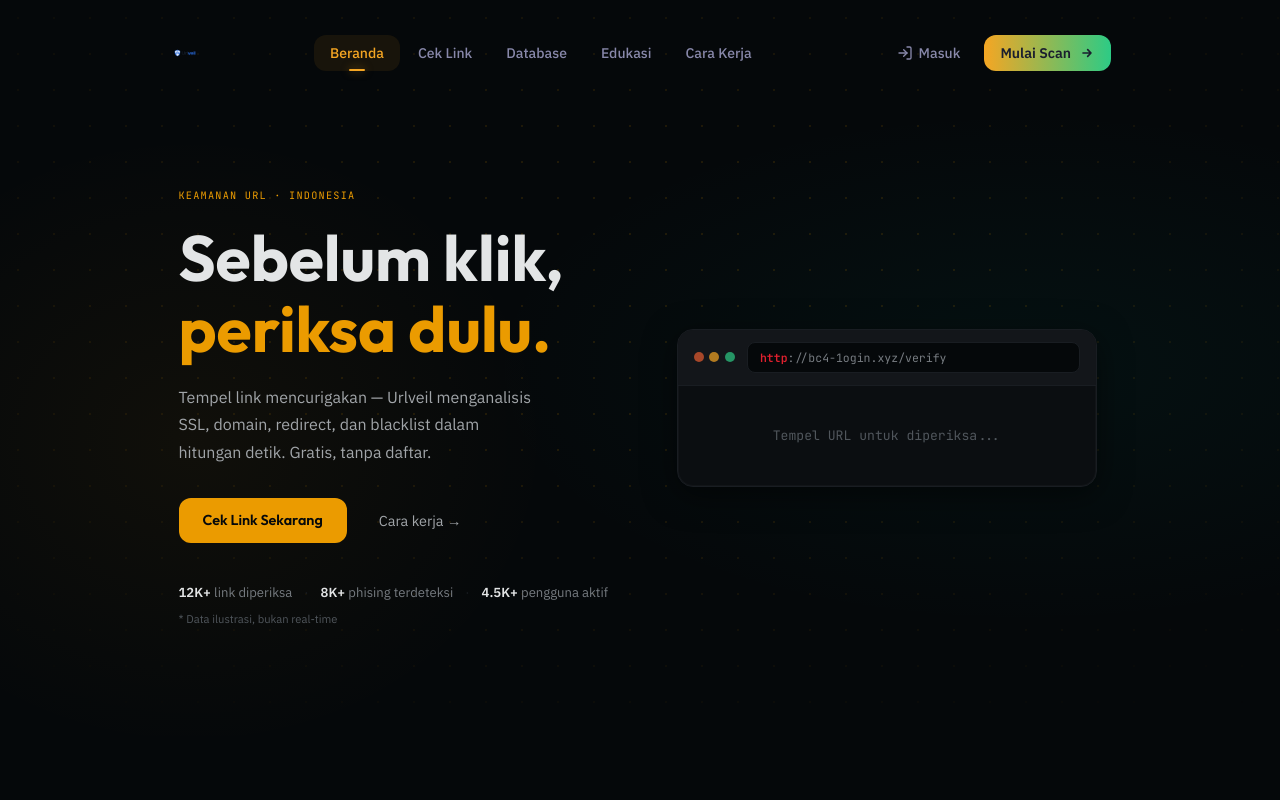
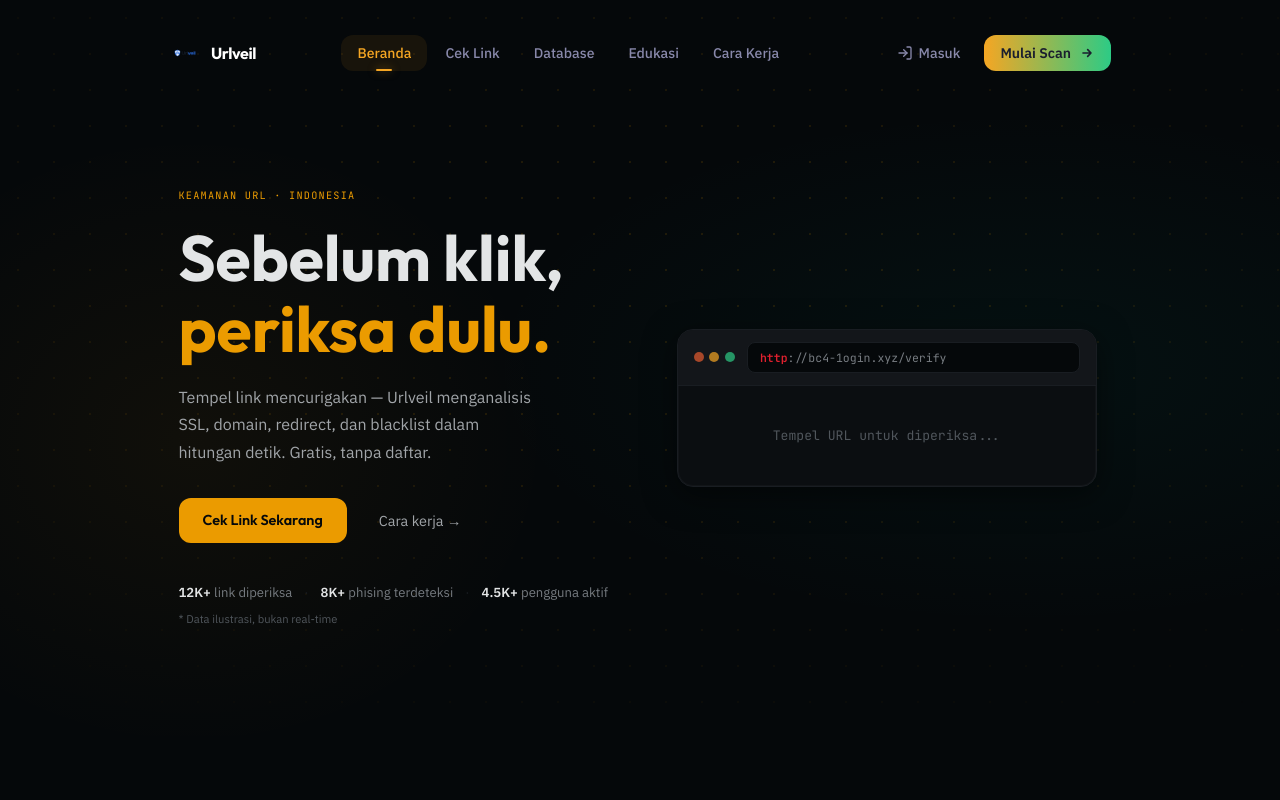
Before and after one commit to michiooo290-rgb/ceklink, a Next.js app: page / in a window 1280 px wide. Shown: the top 800 px of the page. Built offline with nearby package versions, Linux system fonts and the light colour scheme.

Commit message:
floating header

```diff
--- a/components/FloatingHeader.jsx
+++ b/components/FloatingHeader.jsx
@@ -122,6 +122,7 @@ export default function FloatingHeader() {
                   className="rounded-lg"
                   priority
                 />
+                <span className="font-heading text-white text-base tracking-tight">Urlveil</span>
               </a>
 
               {/* Desktop Nav */}
```
